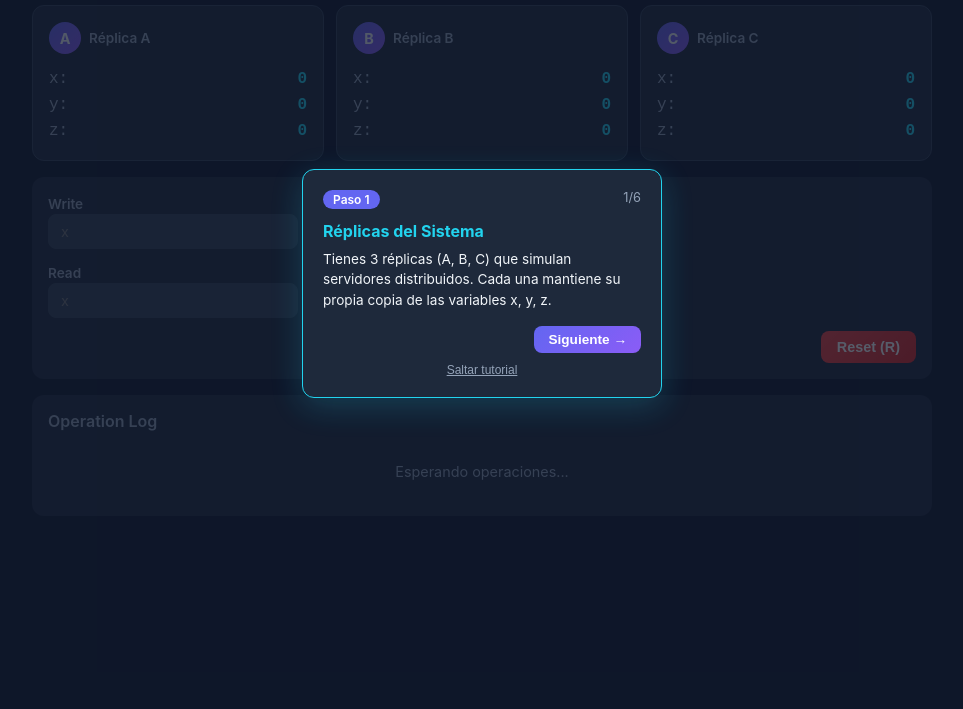
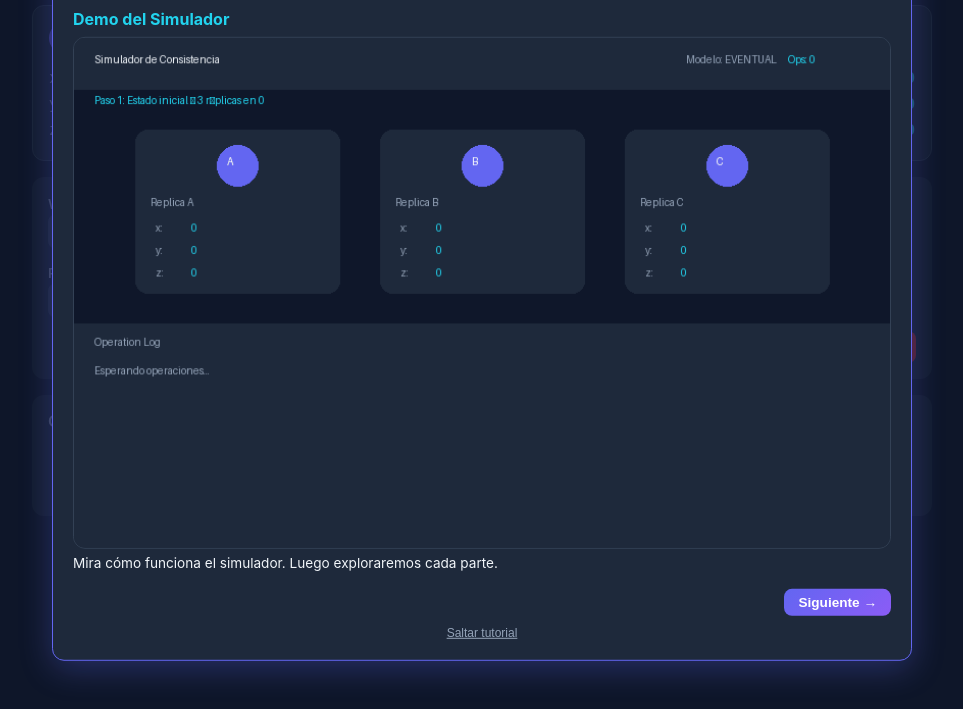
Before and after one commit to ivangdev/consistencia-simulador, a website with bundled scripts: page index.html in a window 1280 px wide. Shown: the part 91-800 px from the top of the page, without its empty margins (158-1121 px from the left). Built offline with nearby package versions, Linux system fonts and the light colour scheme.

Commit message:
feat: embed animated demo GIF as first tutorial step

```diff
--- a/css/style.css
+++ b/css/style.css
@@ -289,3 +289,19 @@ body {
 }
 
 .btn-help:hover { background: var(--primary); color: white; }
+
+/* ── Tutorial GIF card ── */
+.tutorial-card-center {
+  position: fixed;
+  top: 50%;
+  left: 50%;
+  transform: translate(-50%, -50%);
+  max-width: 860px;
+  width: 90vw;
+}
+
+.tutorial-gif {
+  width: 100%;
+  border-radius: var(--radius);
+  border: 1px solid var(--surface-2);
+}
--- a/js/tutorial.js
+++ b/js/tutorial.js
@@ -6,6 +6,13 @@
 const TUTORIAL_KEY = 'consistencia-simulador-tutorial-v1';
 
 const STEPS = [
+  {
+    target: null,
+    title: 'Demo del Simulador',
+    body: '',
+    isGif: true,
+    position: 'center',
+  },
   {
     target: '.replicas-grid',
     title: 'Réplicas del Sistema',
@@ -76,6 +83,14 @@ function renderTutorialStep() {
   removeExisting();
 
   const step = STEPS[currentStep];
+
+  // GIF step — show the demo image centered
+  if (step.isGif) {
+    const tooltip = buildGifStep(step, currentStep);
+    document.body.appendChild(tooltip);
+    return;
+  }
+
   const targetEl = document.querySelector(step.target);
   if (!targetEl) {
     // Element not found, skip to next
@@ -140,6 +155,41 @@ function buildTooltip(step, idx) {
   return div;
 }
 
+function buildGifStep(step, idx) {
+  const div = document.createElement('div');
+  div.id = 'tutorial-overlay';
+
+  const progress = `${idx + 1}/${STEPS.length}`;
+
+  div.innerHTML = `
+    <div class="tutorial-card tutorial-card-center">
+      <div class="tutorial-header">
+        <span class="tutorial-step">Paso ${idx + 1}</span>
+        <span class="tutorial-progress">${progress}</span>
+      </div>
+      <h3 class="tutorial-title">${step.title}</h3>
+      <img class="tutorial-gif" src="consistencia-demo.gif" alt="Demo del simulador" />
+      <p class="tutorial-body">Mira cómo funciona el simulador. Luego exploraremos cada parte.</p>
+      <div class="tutorial-actions">
+        <button class="tutorial-btn tutorial-btn-next" id="tut-next">Siguiente →</button>
+      </div>
+      <button class="tutorial-skip" id="tut-skip">Saltar tutorial</button>
+    </div>
+  `;
+
+  div.querySelector('#tut-next')?.addEventListener('click', () => {
+    currentStep++;
+    renderTutorialStep();
+  });
+
+  div.querySelector('#tut-skip')?.addEventListener('click', () => {
+    completeTutorial();
+    hideTutorial();
+  });
+
+  return div;
+}
+
 function positionTooltip(tooltip, targetEl, position) {
   const rect = targetEl.getBoundingClientRect();
   const card = tooltip.querySelector('.tutorial-card');
```
